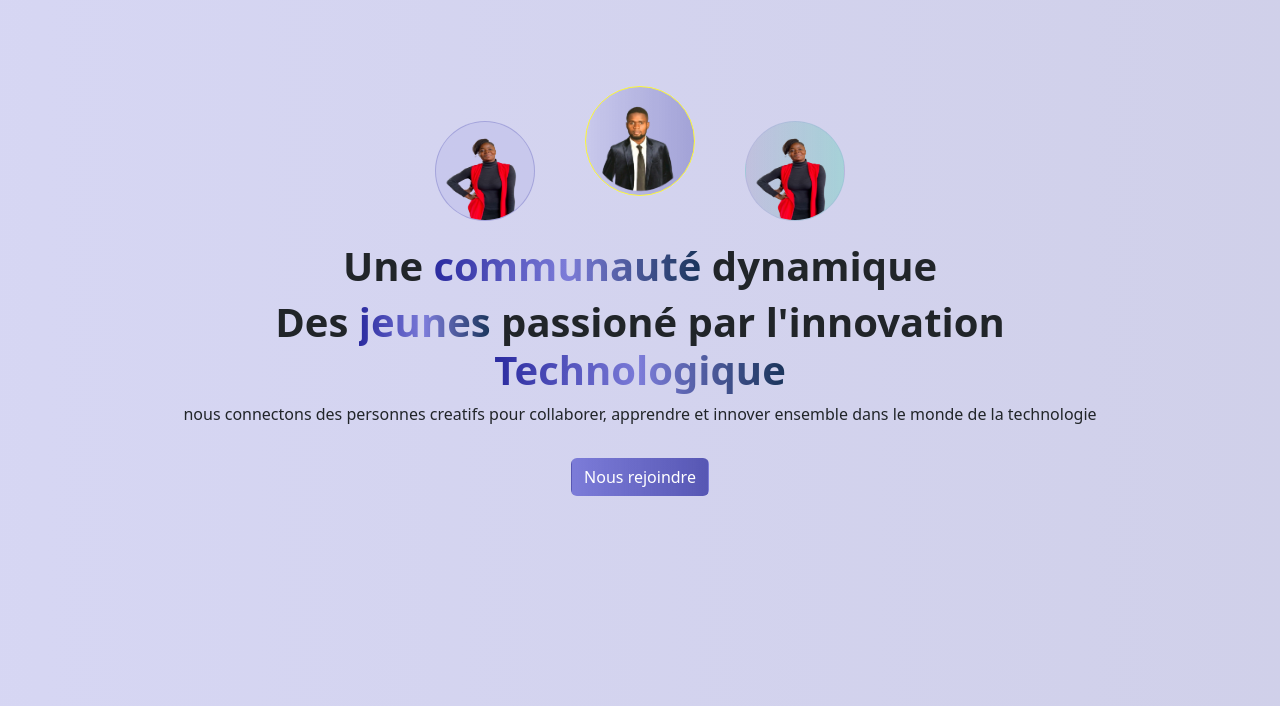
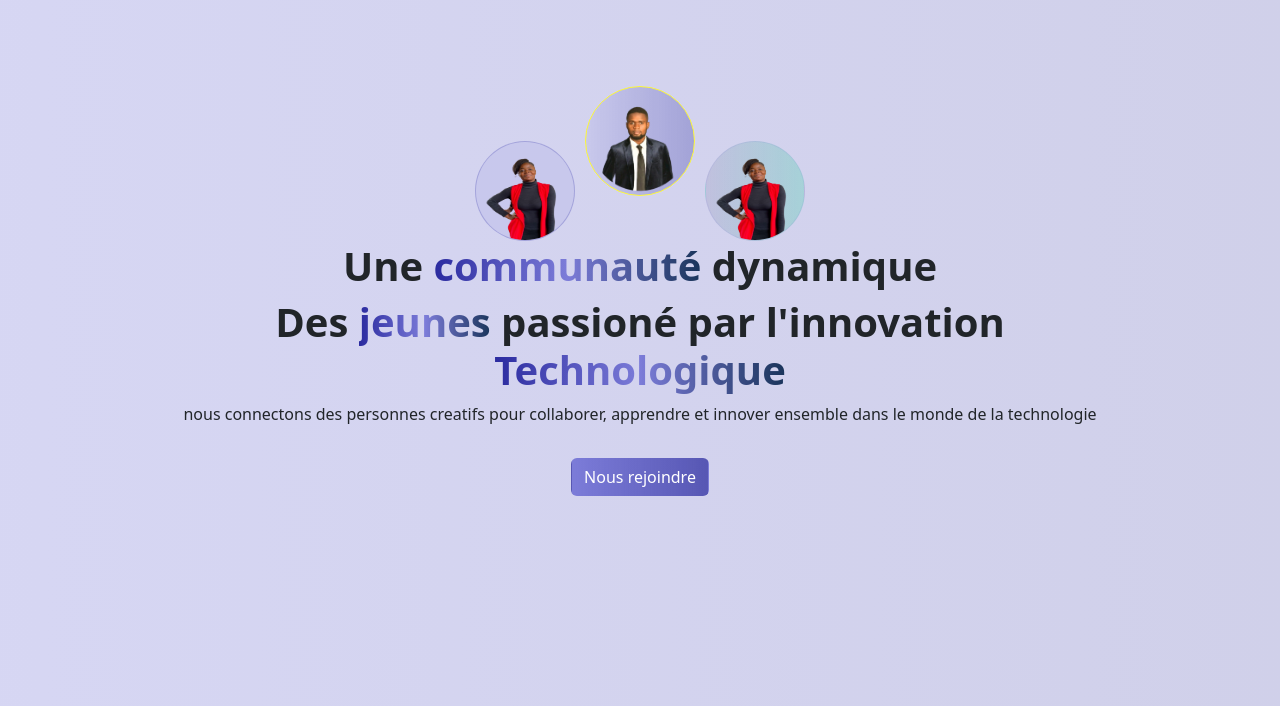
Before and after one commit to Nathandev-coding/cercle-scientifique-web-site-challenge, a plain HTML site: page index.html in a window 1280 px wide. Shown: the part 94-800 px from the top of the page. Drawn offline with nearby package versions, Linux system fonts and the light colour scheme.

Commit message:
Update style.css

```diff
--- a/assets/style/style.css
+++ b/assets/style/style.css
@@ -125,7 +125,7 @@
     height: 100px;
     background: #5f5fd117;
     border: 1px solid #00008b2f;
-    transform: translateX(-50px);
+    transform: translateX(-10px)translateY(20px);
 
 }
 .home-img:nth-child(2){
@@ -137,13 +137,10 @@
 .home-img:nth-child(3){
     width: 100px;
     height: 100px;
-
     background: linear-gradient(to right,#0c0c4917,  #11cf903a);
     border: 1px solid #5f5fd117;
-    transform: translateX(50px);
-
+    transform: translateX(10px)translateY(20px);
 }
-
 .home-content-title{
     transform: translateY(350px);
     opacity: 0;
```
